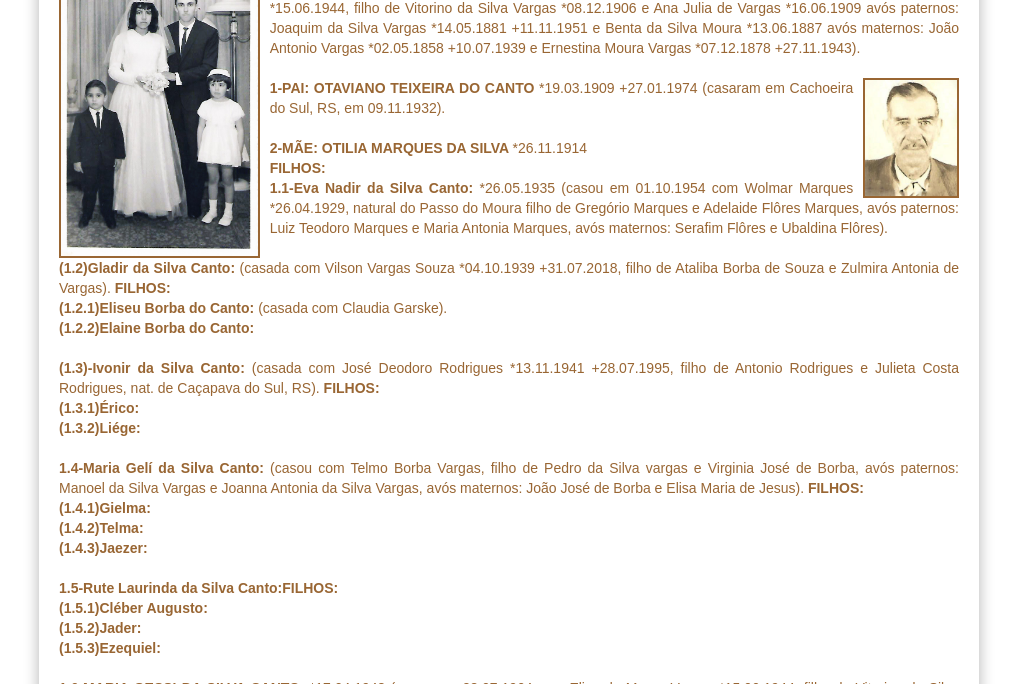
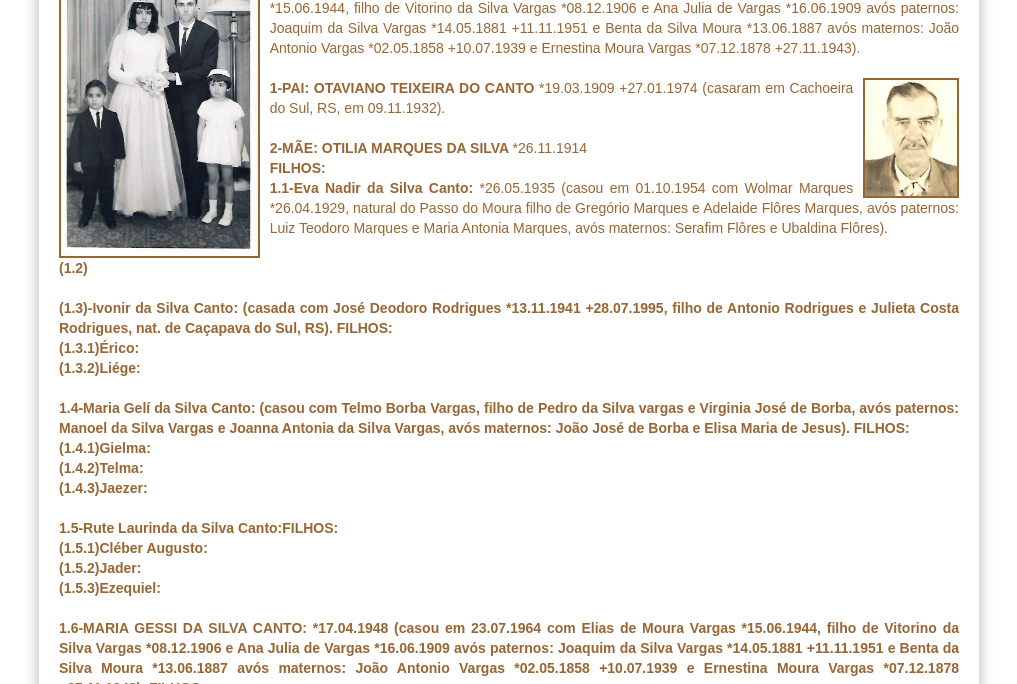
Before and after one commit to claudiovargas1955/claudiovargas1955.github.io, a Jekyll site: the page built from _pages/genealogia-da-familia-teixeira-do-canto.html, in a window 1280 px wide and 900 px high, scrolled down 1024 px, cut to the strip 0-684 px from the top of the window. Shown: the whole strip, without its empty margins (131-1148 px from the left). Built offline with Jekyll 4.4.1, drawn with Linux system fonts in a browser that asks for light colours; some web fonts are replaced.

Commit message:
Update genealogia-da-familia-teixeira-do-canto.html

```diff
--- a/_pages/genealogia-da-familia-teixeira-do-canto.html
+++ b/_pages/genealogia-da-familia-teixeira-do-canto.html
@@ -84,10 +84,7 @@ Moura *13.06.1887 avós maternos: João Antonio Vargas *02.05.1858 +10.07.1939 e
 de Gregório Marques e Adelaide Flôres Marques, avós paternos: Luiz Teodoro Marques e Maria Antonia Marques, avós maternos: Serafim
 Flôres e Ubaldina Flôres). <br><br>
 
-<b>(1.2)Gladir da Silva Canto:</b> (casada com Vilson Vargas Souza *04.10.1939 +31.07.2018, filho de Ataliba Borba de Souza e Zulmira
-Antonia de Vargas). <b>FILHOS: </b><br>
-  <b>(1.2.1)Eliseu Borba do Canto: </b> (casada com Claudia Garske). <br>
-  <b>(1.2.2)Elaine Borba do Canto: </b><br><br>
+<b>(1.2)<br><br>
 
 <b>(1.3)-Ivonir da Silva Canto:</b> (casada com José Deodoro Rodrigues *13.11.1941 +28.07.1995, filho de Antonio Rodrigues e Julieta
 Costa Rodrigues, nat. de Caçapava do Sul, RS). <b>FILHOS:</b><br>
```
